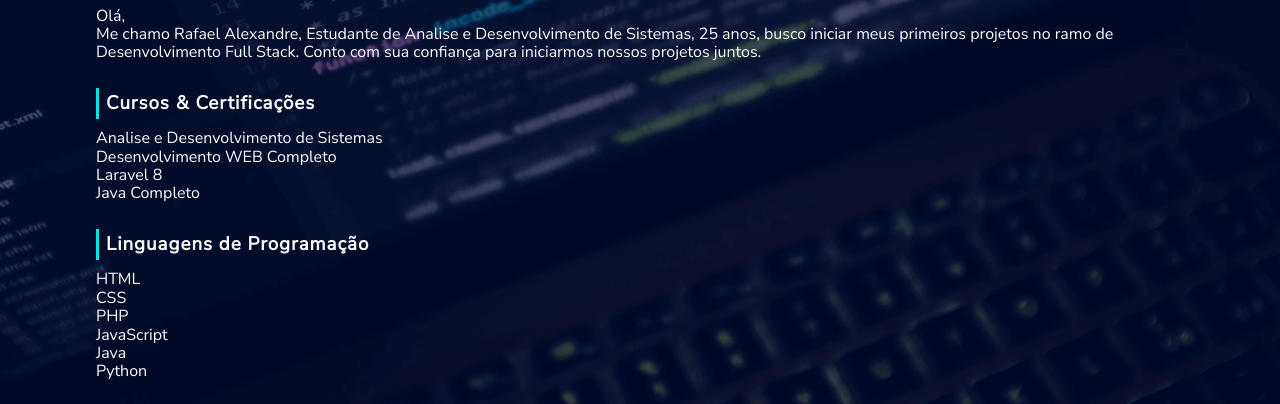
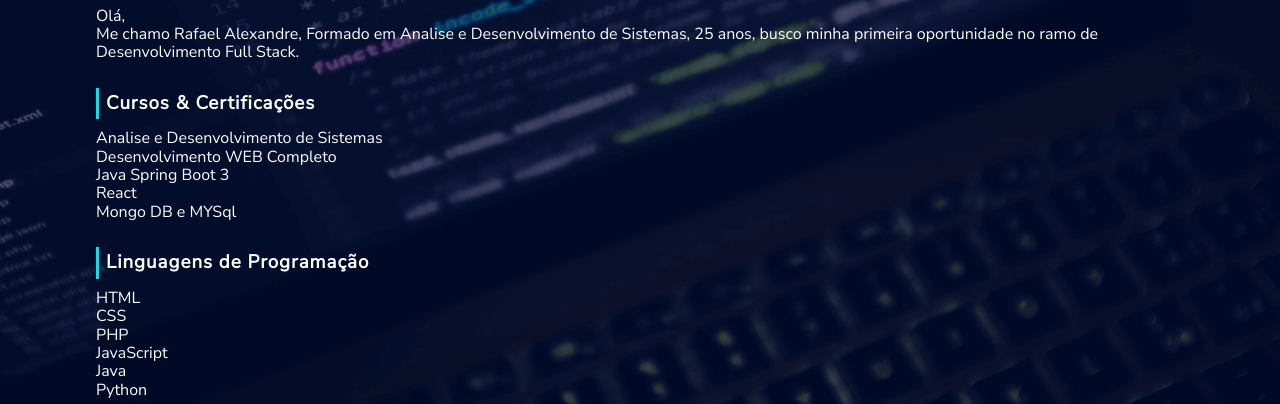
Before and after one commit to Rafael-Alexandre-96/rafael-alexandre-96.github.io, a plain HTML site: page sobre.html in a window 1280 px wide. Shown: the part 360-764 px from the top of the page. Drawn offline with nearby package versions, Linux system fonts and the light colour scheme.

Commit message:
Update sobre.html

```diff
--- a/sobre.html
+++ b/sobre.html
@@ -40,7 +40,7 @@
         </div>
         <h3>Sobre Mim</h3>
         <p>Olá,</p>
-        <p>Me chamo Rafael Alexandre, Estudante de Analise e Desenvolvimento de Sistemas, 25 anos, busco iniciar meus primeiros projetos no ramo de Desenvolvimento Full Stack. Conto com sua confiança para iniciarmos nossos projetos juntos.</p>
+        <p>Me chamo Rafael Alexandre, Formado em Analise e Desenvolvimento de Sistemas, 25 anos, busco minha primeira oportunidade no ramo de Desenvolvimento Full Stack.</p>
       </section>
 
       <section id="certificados" class="anim-two animate fadeIn">
@@ -48,8 +48,9 @@
         <ul>
           <li>Analise e Desenvolvimento de Sistemas</li>
           <li>Desenvolvimento WEB Completo</li>
-          <li>Laravel 8</li>
-          <li>Java Completo</li>
+          <li>Java Spring Boot 3</li>
+          <li>React</li>
+          <li>Mongo DB e MYSql</li>
         </ul>
       </section>
 
```
